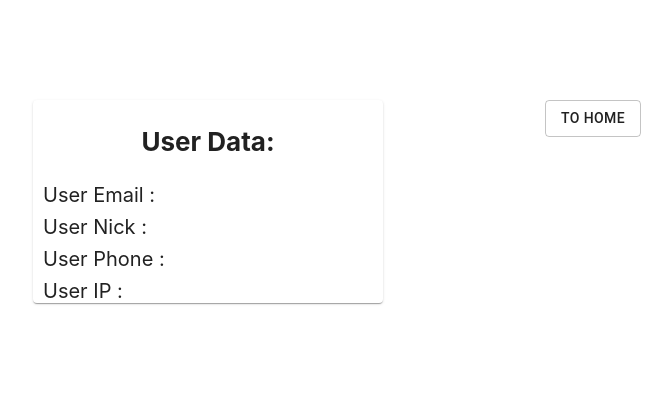
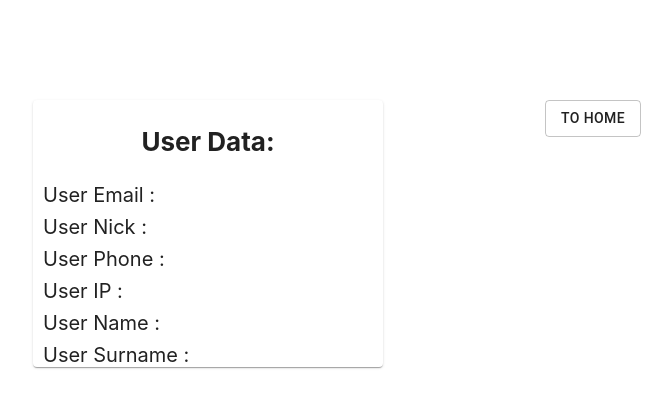
Before and after one commit to BogdanMarchukov/test_wilex, a React (Create React App) app: page /nick in a window 1280 px wide. Shown: the top 408 px of the page, without its empty margins (95-767 px from the left). Built offline with nearby package versions, Linux system fonts and the light colour scheme.

Commit message:
user card
1 add user name
2 add user surname

```diff
--- a/src/Component/UserCard/UserCard.tsx
+++ b/src/Component/UserCard/UserCard.tsx
@@ -13,11 +13,13 @@ export const UserCard = (props: Props) => {
             email: state.userReducer.email,
             nick: state.userReducer.nick,
             phone: state.userReducer.phone,
-            ip: state.userReducer.ip
+            ip: state.userReducer.ip,
+            name: state.userReducer.name,
+            surname: state.userReducer.surname
         }
     }
 
-    const {email, ip, nick, phone} = useSelector(selector)
+    const {email, ip, nick, phone, name, surname} = useSelector(selector)
 
 
 
@@ -44,6 +46,14 @@ export const UserCard = (props: Props) => {
                     <span>User IP :</span>
                     <span>{ip}</span>
                 </div>
+                <div className={classes.block}>
+                    <span>User Name :</span>
+                    <span>{name}</span>
+                </div>
+                <div className={classes.block}>
+                    <span>User Surname :</span>
+                    <span>{surname}</span>
+                </div>
             </Card>
         </div>
     );
```
